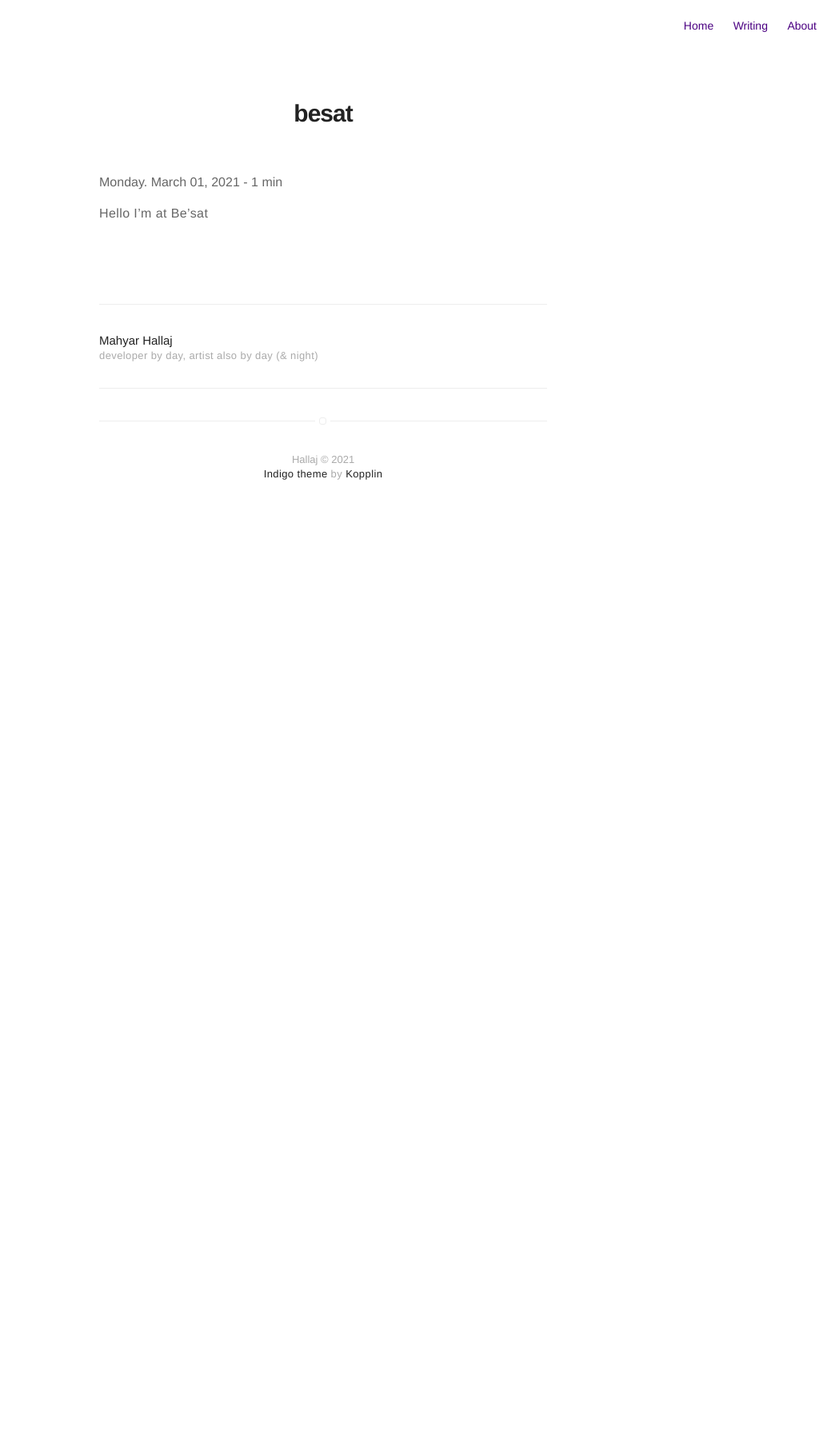
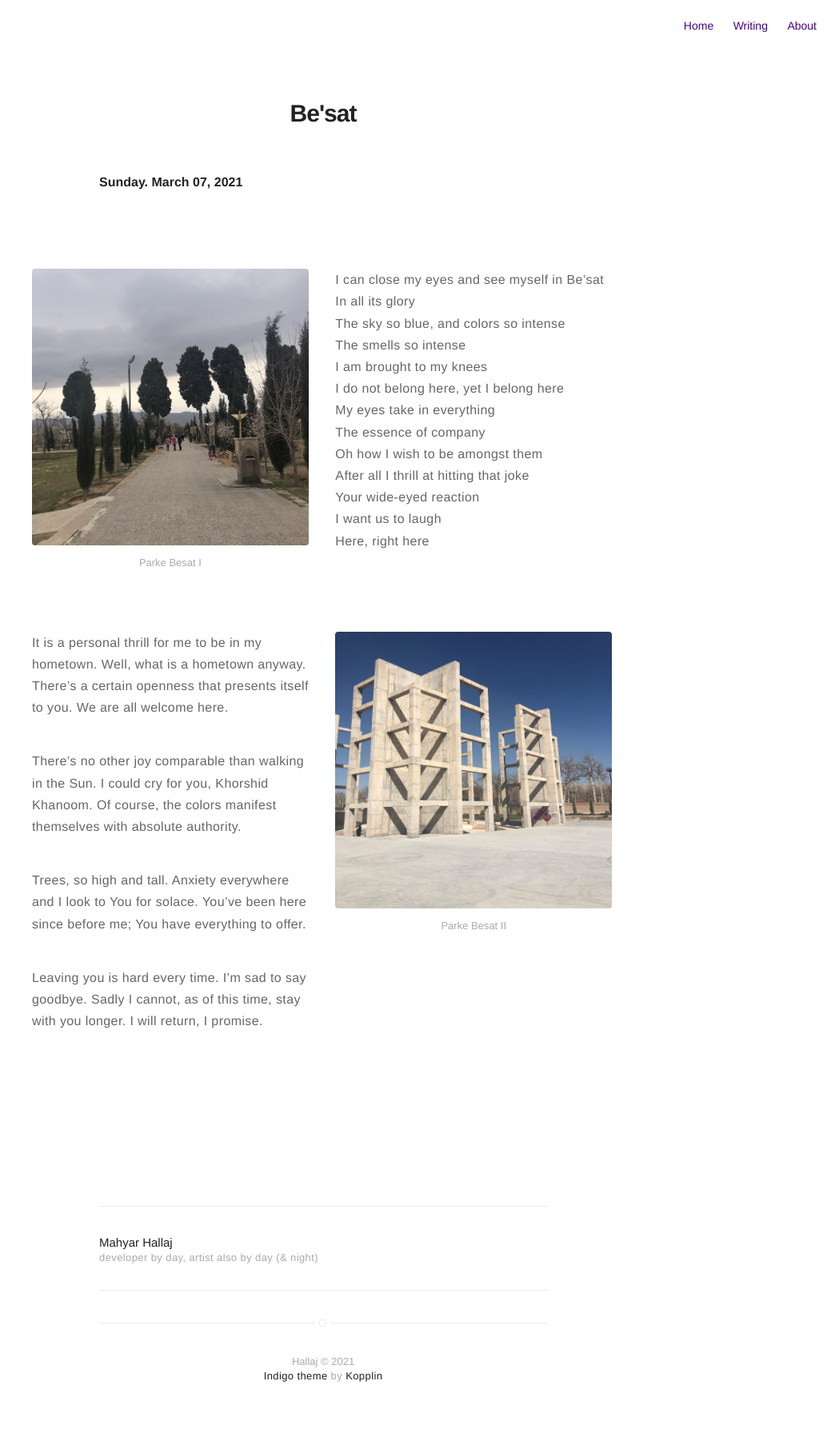
Before and after one commit to mabolhal/my-site, a Jekyll site: the page built from _posts/2021-03-07-besat.markdown, in a window 1280 px wide. Shown: the whole page at 80% size, without its empty margins (236-1280 px from the left). Built offline with Jekyll 4.4.1, drawn with Linux system fonts in a browser that asks for light colours; before the commit the page ends 900 px from its top, so only the background shows below that.

Commit message:
Publishing be'sat

```diff
--- a/_config.yml
+++ b/_config.yml
@@ -141,3 +141,5 @@ exclude:
     "node_modules",
     "vendor",
   ]
+
+future: true
--- a/_layouts/post.html
+++ b/_layouts/post.html
@@ -7,11 +7,12 @@ layout: page
 {% endif %}
 
 <h1 class="title">{{ page.title }}</h1>
+<h4><time datetime="{{ page.date | date:"%d-%m-%Y" }}">{{ page.date | date: "%A. %B %d, %Y" }}</time></h4>
 
-<span class="date">
-    <time datetime="{{ page.date | date:"%d-%m-%Y" }}">{{ page.date | date: "%A. %B %d, %Y" }}</time>
-    {% if site.read-time %} - {% include read-time.html %}{% endif %}
-</span>
+<!-- <span class="date"> -->
+    <!-- <b><time datetime="{{ page.date | date:"%d-%m-%Y" }}">{{ page.date | date: "%A. %B %d, %Y" }}</time></b> -->
+    <!-- {% if site.read-time %} - {% include read-time.html %}{% endif %} -->
+<!-- </span> -->
 
 {% if site.show-tags %}
     <div class="post-tags">
@@ -21,7 +22,11 @@ layout: page
     </div>
 {% endif %}
 
+<br>
+
 {{content}}
+
+<br/>
 
 {% if site.post-advance-links contains page.category %}
     <div class="blog-navigation">
--- a/_posts/2021-03-01-besat.markdown
+++ /dev/null
@@ -1,28 +0,0 @@
----
-# title: "Markdown Extra Components"
-# layout: post
-# date: 2021-02-24 22:48
-# image: /assets/images/markdown.jpg
-# headerImage: false
-# tag:
-# - markdown
-# - components
-# - extra
-# category: blog
-# author: jamesfoster
-# description: Markdown summary with different options
-title: besat
-layout: post
-date: 2021-03-01
-# image: /assets/images/markdown.jpg
-# headerImage: false
-# tag:
-# - markdown
-# - elements
-# star: true
-category: blog
-author: johndoe
-description: Be'sat is a park in Shiraz. I spent many mornings there by myself.
----
-
-Hello I'm at Be'sat
--- /dev/null
+++ b/_posts/2021-03-07-besat.markdown
@@ -0,0 +1,57 @@
+---
+title: "Be'sat"
+layout: post
+date: 2021-03-07
+category: blog
+author: johndoe
+description: Be'sat is a park in Shiraz. I spent many mornings there by myself.
+---
+<div class="side-by-side">
+    <div class="toleft">
+        <img class="image" src="{{ site.url }}/assets/images/IMG_6556_Cropped.jpg" alt="Alt Text">
+        <figcaption class="caption">Parke Besat I</figcaption>
+    </div>
+
+
+    <div class="toright" markdown="1">
+
+I can close my eyes and see myself in Be’sat
+In all its glory
+The sky so blue, and colors so intense
+The smells so intense
+I am brought to my knees
+I do not belong here, yet I belong here
+My eyes take in everything
+The essence of company
+Oh how I wish to be amongst them
+After all I thrill at hitting that joke
+Your wide-eyed reaction
+I want us to laugh
+Here, right here
+
+</div>
+</div>
+
+<div class="side-by-side">
+
+    <div class="toleft" markdown="1">
+It is a personal thrill for me to be in my hometown. Well, what is a hometown anyway. There’s a certain openness that presents itself to you. We are all welcome here.
+
+There’s no other joy comparable than walking in the Sun. I could cry for you, Khorshid Khanoom.
+Of course, the colors manifest themselves with absolute authority.
+
+Trees, so high and tall. Anxiety everywhere and I look to You for solace. You’ve been here since before me; You have everything to offer.
+
+Leaving you is hard every time. I’m sad to say goodbye. Sadly I cannot, as of this time, stay with you longer. I will return, I promise.
+</div>
+    <div class="toright">
+        <img class="image" src="{{ site.url }}/assets/images/IMG_6505.JPEG" alt="Alt Text">
+        <figcaption class="caption">Parke Besat II</figcaption>
+    </div>
+</div>
+
+<!-- <div markdown="1">
+
+***Bonjour***
+
+</div> -->
```
Also changed, not shown: assets/images/IMG_6505.JPEG (added), assets/images/IMG_6556.JPEG (added), assets/images/IMG_6556_Cropped.jpg (added).
